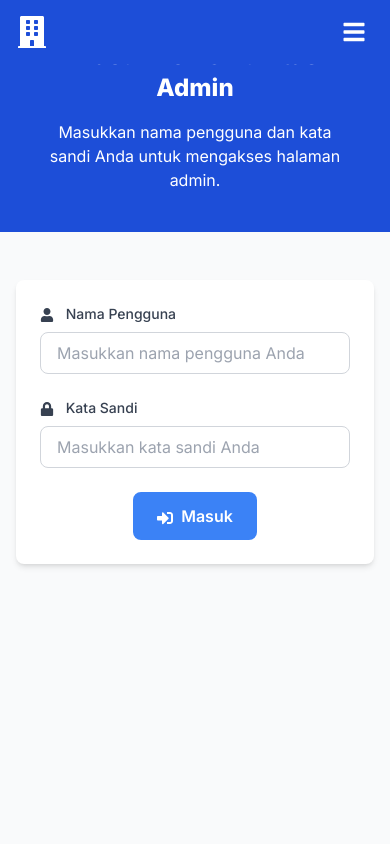
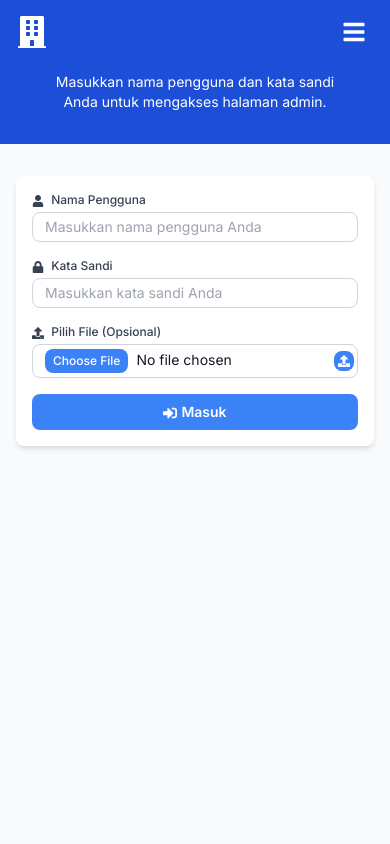
Before and after one commit to syrlramadhan/website-pendaftaran-ui, a Next.js app: page /login in a window 390 px wide. Shown: the top 844 px of the page. Built offline with nearby package versions, Linux system fonts and the light colour scheme.

Commit message:
new update

```diff
--- a/app/login/page.jsx
+++ b/app/login/page.jsx
@@ -4,7 +4,7 @@ import { useState } from 'react';
 import { useRouter } from 'next/navigation';
 import { useTheme } from '@/context/ThemeContext';
 import { motion } from 'framer-motion';
-import { FaUser, FaLock, FaSignInAlt } from 'react-icons/fa';
+import { FaUser, FaLock, FaSignInAlt, FaUpload } from 'react-icons/fa';
 import Link from 'next/link';
 import Cookies from 'js-cookie';
 import { adminLogin } from '@/service/admin';
@@ -15,14 +15,19 @@ const Login = () => {
   const [formData, setFormData] = useState({
     username: '',
     password: '',
+    file: null,
   });
   const [errors, setErrors] = useState({});
   const [isSubmitting, setIsSubmitting] = useState(false);
 
   // Handle input changes
   const handleChange = (e) => {
-    const { name, value } = e.target;
-    setFormData({ ...formData, [name]: value });
+    const { name, value, files } = e.target;
+    if (name === 'file') {
+      setFormData({ ...formData, [name]: files[0] });
+    } else {
+      setFormData({ ...formData, [name]: value });
+    }
     setErrors({ ...errors, [name]: '' });
   };
 
@@ -49,17 +54,20 @@ const Login = () => {
 
     setIsSubmitting(true);
     try {
-      const response = await adminLogin({
-        username: formData.username,
-        password: formData.password,
+      const formDataToSend = new FormData();
+      formDataToSend.append('username', formData.username);
+      formDataToSend.append('password', formData.password);
+      if (formData.file) {
+        formDataToSend.append('file', formData.file);
+      }
+
+      const response = await adminLogin(formDataToSend);
+      Cookies.set('adminToken', response.token, {
+        expires: new Date(response.exp * 1000),
+        secure: process.env.NODE_ENV === 'production',
+        sameSite: 'Strict',
       });
-      // Simpan token ke cookie
-      Cookies.set('adminToken', response.token, {
-        expires: new Date(response.exp * 1000), // Konversi Unix timestamp ke Date
-        secure: process.env.NODE_ENV === 'production', // Hanya secure di produksi
-        sameSite: 'Strict', // Mencegah CSRF
-      });
-      setFormData({ username: '', password: '' });
+      setFormData({ username: '', password: '', file: null });
       router.push('/pendaftar');
     } catch (error) {
       setErrors({ ...errors, submit: error.message || 'Login gagal. Silakan coba lagi.' });
@@ -71,7 +79,7 @@ const Login = () => {
   return (
     <div className={`flex flex-col min-h-screen ${isDarkMode ? 'bg-gray-900' : 'bg-gray-50'}`}>
       {/* Header Section */}
-      <section className={`${isDarkMode ? 'bg-gray-900' : 'bg-blue-700'} py-10 md:py-20 px-8 md:px-12`}>
+      <section className={`${isDarkMode ? 'bg-gray-900' : 'bg-blue-700'} py-8 md:py-16 px-6 md:px-12`}>
         <div className="max-w-md mx-auto px-4 sm:px-6 lg:px-8 flex flex-col items-center text-center">
           <motion.div
             className="w-full"
@@ -80,11 +88,11 @@ const Login = () => {
             transition={{ duration: 0.5, delay: 0.2 }}
           >
             <h1
-              className={`text-2xl font-extrabold ${isDarkMode ? 'text-white' : 'text-white'} sm:text-3xl md:text-4xl`}
+              className={`text-xl md:text-3xl font-extrabold ${isDarkMode ? 'text-white' : 'text-white'} sm:text-2xl`}
             >
               Masuk ke Komunitas Admin
             </h1>
-            <p className="mt-4 text-base md:text-lg text-white">
+            <p className="mt-3 text-sm md:text-lg text-white">
               Masukkan nama pengguna dan kata sandi Anda untuk mengakses halaman admin.
             </p>
           </motion.div>
@@ -92,22 +100,22 @@ const Login = () => {
       </section>
 
       {/* Login Form Section */}
-      <section className="py-12 md:py-16">
+      <section className="py-8 md:py-16">
         <div className="max-w-md mx-auto px-4 sm:px-6 lg:px-8">
           <motion.form
             initial={{ opacity: 0, y: 20 }}
             animate={{ opacity: 1, y: 0 }}
             transition={{ duration: 0.5, delay: 0.4 }}
             onSubmit={handleSubmit}
-            className={`p-6 rounded-lg shadow-md ${isDarkMode ? 'bg-gray-800' : 'bg-white'}`}
+            className={`p-4 md:p-6 rounded-lg shadow-md ${isDarkMode ? 'bg-gray-800' : 'bg-white'}`}
           >
             {/* Username Field */}
-            <div className="mb-6">
+            <div className="mb-4 md:mb-6">
               <label
                 htmlFor="username"
-                className={`block text-sm font-medium ${isDarkMode ? 'text-gray-200' : 'text-gray-700'} mb-2`}
+                className={`block text-xs md:text-sm font-medium ${isDarkMode ? 'text-gray-200' : 'text-gray-700'} mb-1 md:mb-2`}
               >
-                <FaUser className="inline mr-2" /> Nama Pengguna
+                <FaUser className="inline mr-1 md:mr-2" /> Nama Pengguna
               </label>
               <input
                 type="text"
@@ -115,7 +123,7 @@ const Login = () => {
                 name="username"
                 value={formData.username}
                 onChange={handleChange}
-                className={`w-full px-4 py-2 rounded-lg border ${
+                className={`w-full px-3 py-1 md:px-4 md:py-2 rounded-lg border text-sm md:text-base ${
                   errors.username
                     ? 'border-red-500'
                     : isDarkMode
@@ -124,16 +132,16 @@ const Login = () => {
                 } focus:outline-none focus:ring-2 focus:ring-blue-500`}
                 placeholder="Masukkan nama pengguna Anda"
               />
-              {errors.username && <p className="text-red-500 text-sm mt-1">{errors.username}</p>}
+              {errors.username && <p className="text-red-500 text-xs md:text-sm mt-1">{errors.username}</p>}
             </div>
 
             {/* Password Field */}
-            <div className="mb-6">
+            <div className="mb-4 md:mb-6">
               <label
                 htmlFor="password"
-                className={`block text-sm font-medium ${isDarkMode ? 'text-gray-200' : 'text-gray-700'} mb-2`}
+                className={`block text-xs md:text-sm font-medium ${isDarkMode ? 'text-gray-200' : 'text-gray-700'} mb-1 md:mb-2`}
               >
-                <FaLock className="inline mr-2" /> Kata Sandi
+                <FaLock className="inline mr-1 md:mr-2" /> Kata Sandi
               </label>
               <input
                 type="password"
@@ -141,7 +149,7 @@ const Login = () => {
                 name="password"
                 value={formData.password}
                 onChange={handleChange}
-                className={`w-full px-4 py-2 rounded-lg border ${
+                className={`w-full px-3 py-1 md:px-4 md:py-2 rounded-lg border text-sm md:text-base ${
                   errors.password
                     ? 'border-red-500'
                     : isDarkMode
@@ -150,13 +158,65 @@ const Login = () => {
                 } focus:outline-none focus:ring-2 focus:ring-blue-500`}
                 placeholder="Masukkan kata sandi Anda"
               />
-              {errors.password && <p className="text-red-500 text-sm mt-1">{errors.password}</p>}
+              {errors.password && <p className="text-red-500 text-xs md:text-sm mt-1">{errors.password}</p>}
+            </div>
+
+            {/* File Upload Field */}
+            <div className="mb-4 md:mb-6">
+              <label
+                htmlFor="file"
+                className={`block text-xs md:text-sm font-medium ${isDarkMode ? 'text-gray-200' : 'text-gray-700'} mb-1 md:mb-2`}
+              >
+                <FaUpload className="inline mr-1 md:mr-2" /> Pilih File (Opsional)
+              </label>
+              <div className="relative">
+                <input
+                  type="file"
+                  id="file"
+                  name="file"
+                  onChange={handleChange}
+                  className={`w-full px-3 py-1 md:px-4 md:py-2 rounded-lg border text-sm md:text-base ${
+                    errors.file
+                      ? 'border-red-500'
+                      : isDarkMode
+                      ? 'border-gray-600 bg-gray-700 text-white'
+                      : 'border-gray-300 bg-white text-gray-900'
+                  } focus:outline-none focus:ring-2 focus:ring-blue-500 file:mr-2 md:file:mr-4 file:py-1 md:file:py-2 file:px-2 md:file:px-4 file:rounded-lg file:border-0 file:text-xs md:file:text-sm file:font-medium file:cursor-pointer ${
+                    isDarkMode
+                      ? 'file:bg-gray-600 file:text-white'
+                      : 'file:bg-blue-500 file:text-white hover:file:bg-blue-600'
+                  }`}
+                />
+                <button
+                  type="button"
+                  onClick={() => document.getElementById('file').click()}
+                  className={`absolute right-1 md:right-2 top-1/2 -translate-y-1/2 px-2 md:px-3 py-1 md:py-2 rounded-lg font-semibold transition duration-300 text-white text-xs md:text-sm ${
+                    isDarkMode
+                      ? 'bg-gray-700 hover:bg-gray-600'
+                      : 'bg-blue-500 hover:bg-blue-600'
+                  } md:inline-flex items-center hidden`}
+                >
+                  <FaUpload className="mr-0 md:mr-2" /> Pilih File
+                </button>
+                <button
+                  type="button"
+                  onClick={() => document.getElementById('file').click()}
+                  className={`absolute right-1 md:right-2 top-1/2 -translate-y-1/2 p-1 md:p-2 rounded-lg font-semibold transition duration-300 text-white text-xs md:text-sm ${
+                    isDarkMode
+                      ? 'bg-gray-700 hover:bg-gray-600'
+                      : 'bg-blue-500 hover:bg-blue-600'
+                  } md:hidden`}
+                >
+                  <FaUpload />
+                </button>
+              </div>
+              {errors.file && <p className="text-red-500 text-xs md:text-sm mt-1">{errors.file}</p>}
             </div>
 
             {/* Submit Error Message */}
             {errors.submit && (
-              <div className="text-center mb-4">
-                <p className="text-red-500 text-sm">{errors.submit}</p>
+              <div className="text-center mb-3 md:mb-4">
+                <p className="text-red-500 text-xs md:text-sm">{errors.submit}</p>
               </div>
             )}
 
@@ -167,7 +227,7 @@ const Login = () => {
                 disabled={isSubmitting}
                 whileHover={{ scale: 1.05 }}
                 whileTap={{ scale: 0.95 }}
-                className={`inline-block px-6 py-3 rounded-lg font-semibold transition duration-300 text-base ${
+                className={`inline-block px-4 md:px-6 py-2 md:py-3 rounded-lg font-semibold transition duration-300 text-sm md:text-base w-full md:w-auto ${
                   isSubmitting
                     ? 'bg-gray-500 text-white cursor-not-allowed'
                     : isDarkMode
@@ -175,7 +235,7 @@ const Login = () => {
                     : 'bg-blue-500 text-white hover:bg-blue-600'
                 }`}
               >
-                <FaSignInAlt className="inline mr-2" />
+                <FaSignInAlt className="inline mr-1 md:mr-2" />
                 {isSubmitting ? 'Memproses...' : 'Masuk'}
               </motion.button>
             </div>
```
